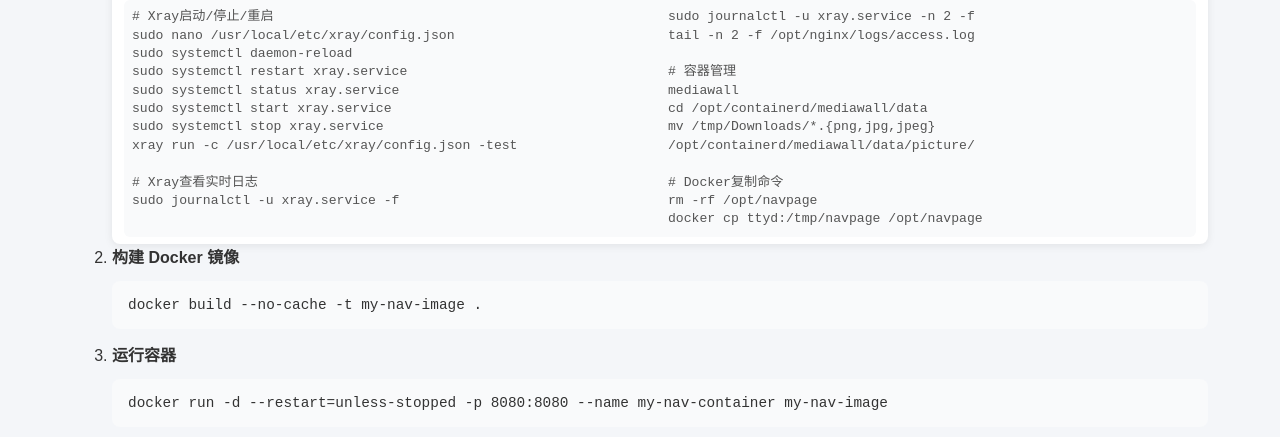
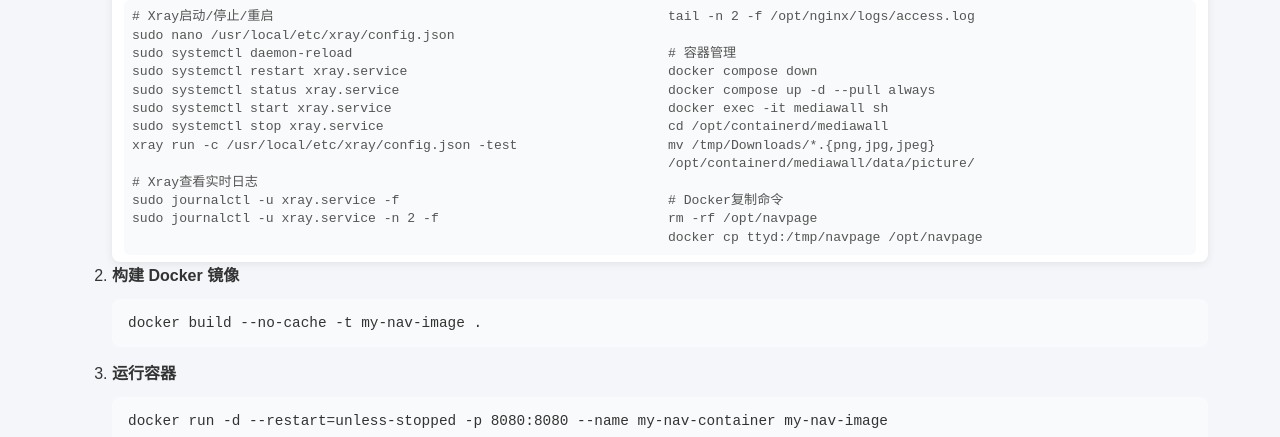
Before and after one commit to rakersfu/gist, a plain HTML site: page index.html in a window 1280 px wide. Shown: the part 851-1288 px from the top of the page. Drawn offline with Linux system fonts and the light colour scheme.

Commit message:
Modify Docker commands in index.html
Updated Docker commands for mediawall management.

```diff
--- a/index.html
+++ b/index.html
@@ -412,8 +412,10 @@ sudo journalctl -u xray.service -n 2 -f
 tail -n 2 -f /opt/nginx/logs/access.log
 
 # 容器管理
-mediawall
-cd /opt/containerd/mediawall/data
+docker compose down
+docker compose up -d --pull always
+docker exec -it mediawall sh
+cd /opt/containerd/mediawall
 mv /tmp/Downloads/*.{png,jpg,jpeg} /opt/containerd/mediawall/data/picture/
 
 # Docker复制命令
```
